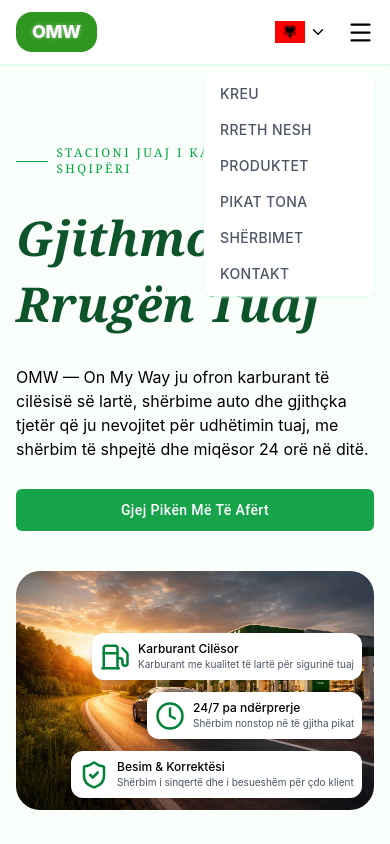
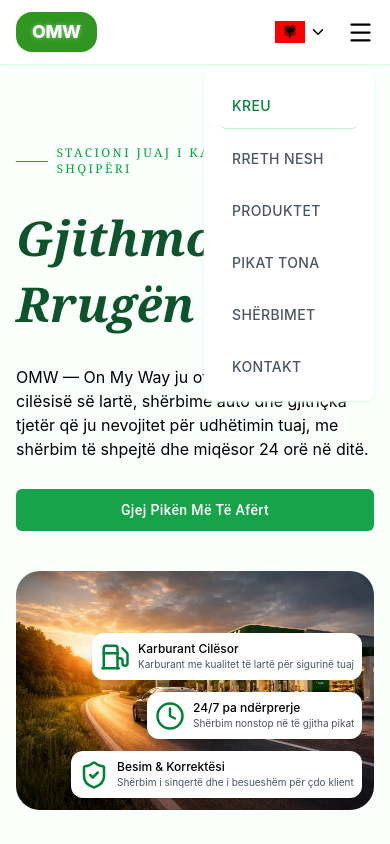
Before and after one commit to vicencoo/omw-project, a React (Vite) app: page / in a window 390 px wide. Both pictures are taken after a click on the icon 360 px from the left and 32 px from the top of the page. Shown: the top 844 px of the page. Built offline with nearby package versions, Linux system fonts and the light colour scheme.

Commit message:
updated mobile menu

```diff
--- a/src/components/MobileMenu.jsx
+++ b/src/components/MobileMenu.jsx
@@ -1,31 +1,39 @@
 import { Menu } from 'lucide-react';
-import { useNavigate } from 'react-router-dom';
+import { NavLink } from 'react-router-dom';
 import { HeaderItems } from '../constants/headerItems';
 import { useDisclosure } from '../hooks/useDisclosure';
 import { Text } from './Text';
 
 export const MobileMenu = ({ t }) => {
   const { toggle, close, isOpen, ref: wrapperRef } = useDisclosure();
-  const navigate = useNavigate();
+
   return (
-    <div className='flex md:hidden relative ' ref={wrapperRef}>
-      <Menu onClick={toggle} size={27} />
+    <div className='flex md:hidden relative' ref={wrapperRef}>
+      <Menu onClick={toggle} size={27} className='cursor-pointer' />
 
       <div
-        className={`fixed top-18 right-4 z-2200 bg-white flex w-42.5 flex-col py-3 rounded-lg px-4 gap-3 shadow-sm shadow-green-100 ${isOpen ? 'opacity-100 translate-y-0' : 'opacity-0 -translate-y-5 pointer-events-none'} transition-all duration-300 will-change-transform`}
+        className={`fixed top-18 right-4 z-2200 bg-white flex w-42.5 flex-col py-3 rounded-lg px-4 gap-3 shadow-sm shadow-green-100 ${
+          isOpen
+            ? 'opacity-100 translate-y-0'
+            : 'opacity-0 -translate-y-5 pointer-events-none'
+        } transition-all duration-300 will-change-transform`}
       >
-        <div className='flex flex-col gap-4'>
+        <div className='flex flex-col gap-2'>
           {HeaderItems.map((item) => (
-            <span
+            <NavLink
               key={item.id}
-              className='uppercase text-sm font-medium tracking-wide text-gray-600 hover:text-green-700 cursor-pointer transition-colors duration-200'
-              onClick={() => {
-                navigate(item.path);
-                close();
-              }}
+              to={item.path}
+              onClick={close}
+              className={({ isActive }) =>
+                `uppercase text-sm font-medium tracking-wide rounded-md p-3 transition-colors duration-200 ${
+                  isActive
+                    ? 'text-green-700  border-b border-green-200'
+                    : 'text-gray-600 hover:text-green-700 hover:border-b border-green-200'
+                }`
+              }
             >
               <Text text={t(item.label)} size='text-sm' font='font-medium' />
-            </span>
+            </NavLink>
           ))}
         </div>
       </div>
```
